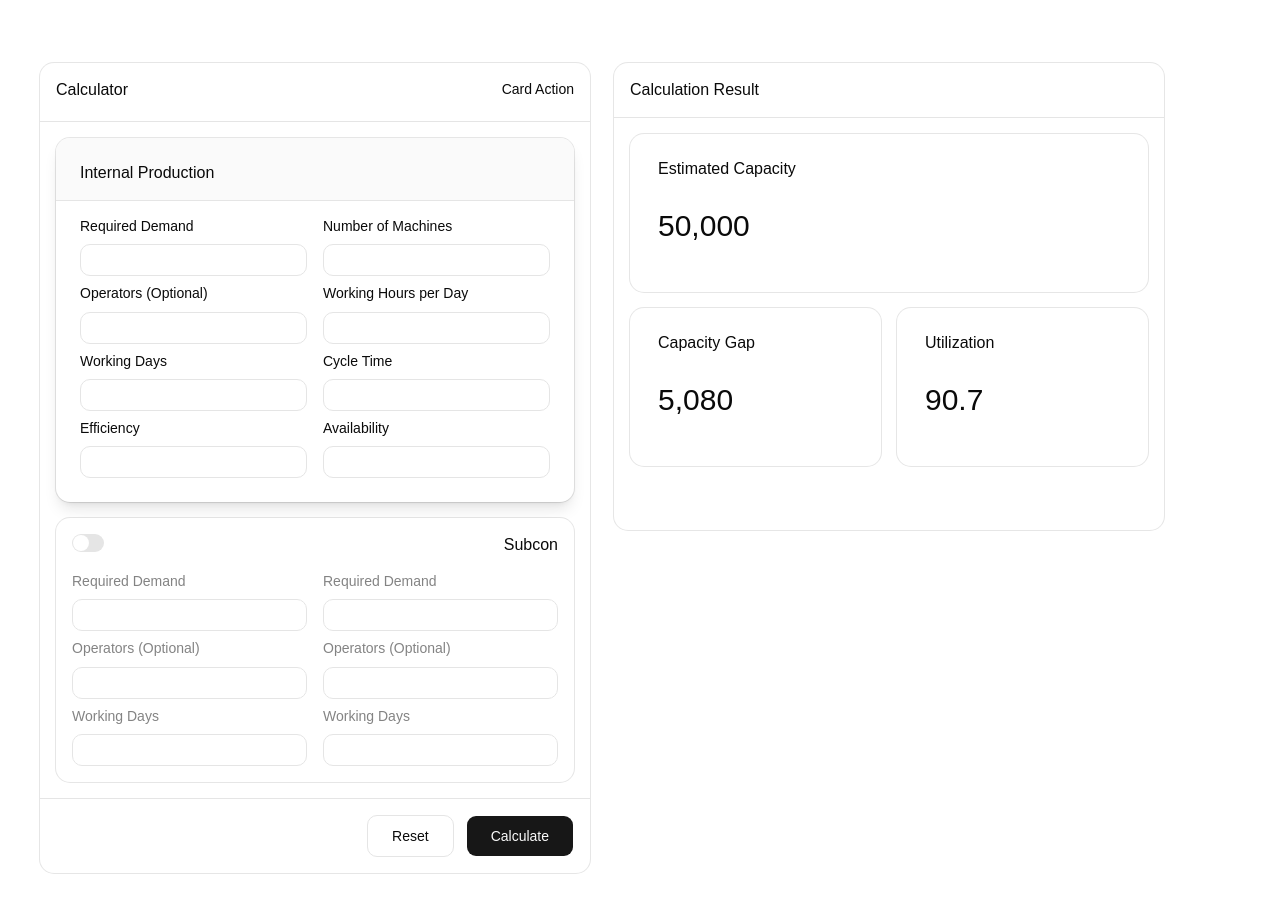
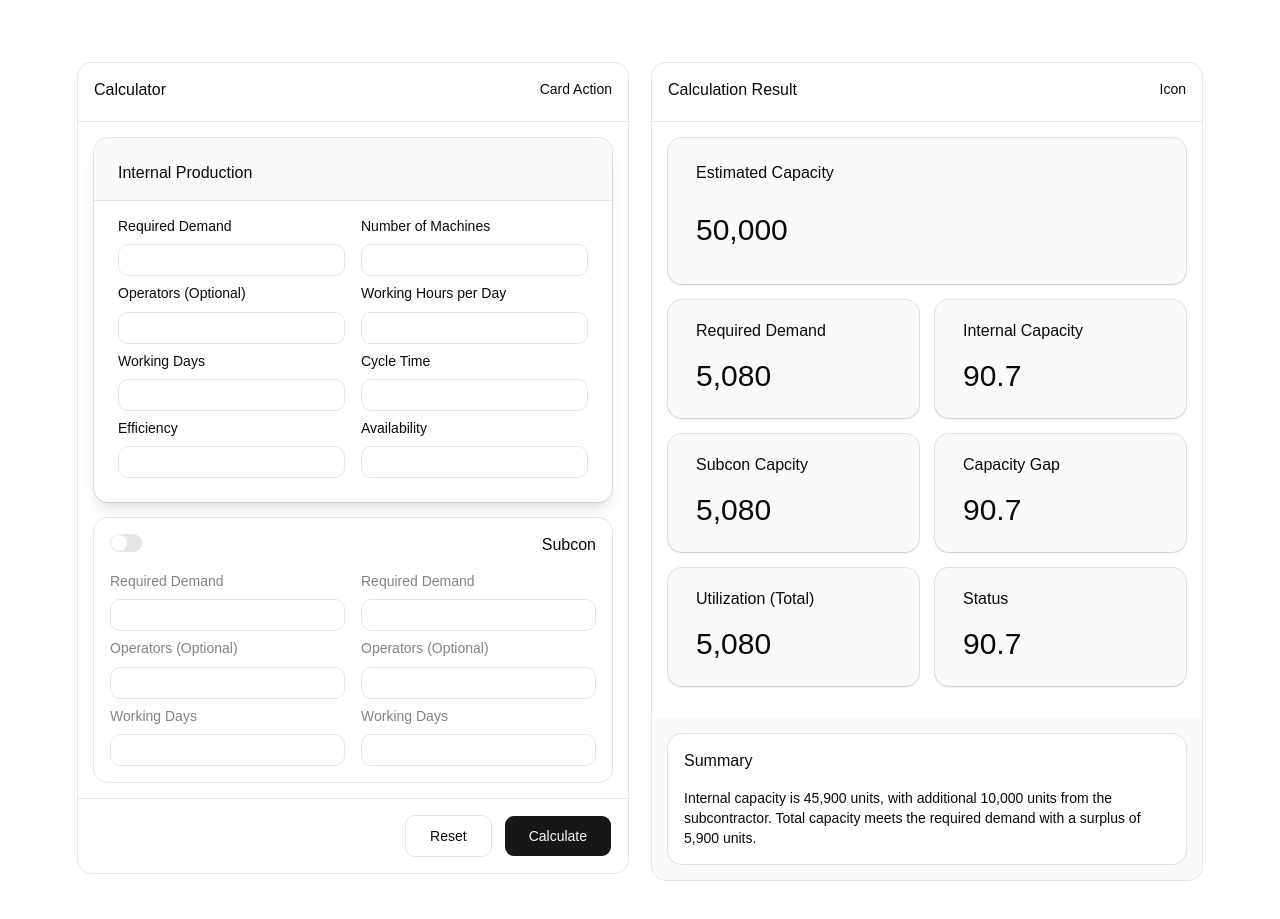
Before and after one commit to vaughnouano/Production-Capacity-Requirement-Simulator, a React (Vite) app: page / in a window 1280 px wide. Shown: the part 285-1204 px from the top of the page. Before the commit the page ends 1182 px from the top, so only its background shows below. Built offline with nearby package versions, Linux system fonts and the light colour scheme.

Commit message:
feat: enhance CalculationResultPanel with detailed capacity metrics and add SummaryText component

```diff
--- a/src/app/App.jsx
+++ b/src/app/App.jsx
@@ -9,7 +9,7 @@ export default function App() {
     <div className={Styles.container}>
       <div className="flex flex-col gap-16 w-full">
         <ProductPeriodHeader />
-        <div className="flex gap-6">
+        <div className="flex justify-center gap-6">
           <InternalProductionForm />
           <CalculationResultPanel />
         </div>
--- a/src/app/App.module.css
+++ b/src/app/App.module.css
@@ -4,5 +4,6 @@
   justify-content: center;
   gap: 24px;
   margin-top: 120px;
+  margin-bottom: 120px;
   margin-inline: auto;
 }
--- a/src/features/capacity-calculator/components/CalculationResultPanel.jsx
+++ b/src/features/capacity-calculator/components/CalculationResultPanel.jsx
@@ -1,40 +1,87 @@
 import {
   Card,
+  CardAction,
   CardContent,
   CardFooter,
   CardHeader,
   CardTitle,
 } from "@/components/ui/card";
 
+import SummaryText from "@/features/capacity-calculator/components/SummaryText";
+
 export default function CalculationResultPanel() {
   return (
     <Card className="w-[550px] h-fit">
       <CardHeader>
         <CardTitle>Calculation Result</CardTitle>
+        <CardAction>Icon</CardAction>
       </CardHeader>
       <CardContent className="flex flex-col gap-4 border-t p-4 ">
-        {/*  */}
-        <Card className="py-6 px-3">
+        {/* Estimated Capacity */}
+        <Card className="py-6 px-3 shadow-sm bg-mauve-50">
           <CardHeader>
             <CardTitle>Estimated Capacity</CardTitle>
-            <CardContent className="pt-6 pb-6 px-0">
+            <CardContent className="pt-6 pb-3 px-0 ">
               <p className="text-3xl font-medium">50,000</p>
             </CardContent>
           </CardHeader>
         </Card>
+        {/*  */}
         <div className="flex flex-row gap-4">
-          <Card className="w-full py-6 px-3">
+          {/* Required Demand */}
+          <Card className="w-full h-fit py-3 px-3 shadow-sm bg-mauve-50">
             <CardHeader>
-              <CardTitle>Capacity Gap</CardTitle>
-              <CardContent className="pt-6 pb-6 px-0">
+              <CardTitle className="pt-2">Required Demand</CardTitle>
+              <CardContent className="pt-3 pb-3 px-0">
                 <p className="text-3xl font-medium">5,080</p>
               </CardContent>
             </CardHeader>
           </Card>
-          <Card className="w-full py-6 px-3">
+          {/* Internal Capacity*/}
+          <Card className="w-full h-fit py-3 px-3 shadow-sm bg-mauve-50">
             <CardHeader>
-              <CardTitle>Utilization</CardTitle>
-              <CardContent className="pt-6 pb-6 px-0">
+              <CardTitle className="pt-2">Internal Capacity</CardTitle>
+              <CardContent className="pt-3 pb-3 px-0">
+                <p className="text-3xl font-medium">90.7</p>
+              </CardContent>
+            </CardHeader>
+          </Card>
+        </div>
+        <div className="flex flex-row gap-4">
+          {/* Subcon Capcity */}
+          <Card className="w-full h-fit py-3 px-3 shadow-sm bg-mauve-50">
+            <CardHeader>
+              <CardTitle className="pt-2">Subcon Capcity</CardTitle>
+              <CardContent className="pt-3 pb-3 px-0">
+                <p className="text-3xl font-medium">5,080</p>
+              </CardContent>
+            </CardHeader>
+          </Card>
+          {/* Capacity Gap */}
+          <Card className="w-full h-fit py-3 px-3 shadow-sm bg-mauve-50">
+            <CardHeader>
+              <CardTitle className="pt-2">Capacity Gap</CardTitle>
+              <CardContent className="pt-3 pb-3 px-0">
+                <p className="text-3xl font-medium">90.7</p>
+              </CardContent>
+            </CardHeader>
+          </Card>
+        </div>
+        <div className="flex flex-row gap-4">
+          {/* Utilization (Total) */}
+          <Card className="w-full h-fit py-3 px-3 shadow-sm bg-mauve-50">
+            <CardHeader>
+              <CardTitle className="pt-2">Utilization (Total)</CardTitle>
+              <CardContent className="pt-3 pb-3 px-0">
+                <p className="text-3xl font-medium">5,080</p>
+              </CardContent>
+            </CardHeader>
+          </Card>
+          {/* Status */}
+          <Card className="w-full h-fit py-3 px-3 shadow-sm bg-mauve-50">
+            <CardHeader>
+              <CardTitle className="pt-2">Status</CardTitle>
+              <CardContent className="pt-3 pb-3 px-0">
                 <p className="text-3xl font-medium">90.7</p>
               </CardContent>
             </CardHeader>
@@ -42,7 +89,10 @@ export default function CalculationResultPanel() {
         </div>
         {/*  */}
       </CardContent>
-      <CardFooter className="bg-transparent border-0"></CardFooter>
+      {/*  */}
+      <CardFooter className="bg-transparent border-0 bg-mauve-50">
+        <SummaryText />
+      </CardFooter>
     </Card>
   );
 }
--- a/src/features/capacity-calculator/components/DetailedBreakdown.jsx
+++ b/src/features/capacity-calculator/components/DetailedBreakdown.jsx
@@ -0,0 +1 @@
+// TBD
--- a/src/features/capacity-calculator/components/SummaryText.jsx
+++ b/src/features/capacity-calculator/components/SummaryText.jsx
@@ -0,0 +1,18 @@
+import { Card, CardContent, CardHeader, CardTitle } from "@/components/ui/card";
+
+export default function SummaryText(params) {
+  return (
+    <Card className="w-full">
+      <CardHeader>
+        <CardTitle>Summary</CardTitle>
+      </CardHeader>
+      <CardContent>
+        <p>
+          Internal capacity is 45,900 units, with additional 10,000 units from
+          the subcontractor. Total capacity meets the required demand with a
+          surplus of 5,900 units.
+        </p>
+      </CardContent>
+    </Card>
+  );
+}
```
